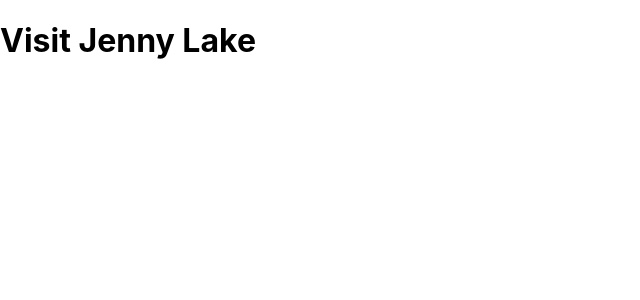
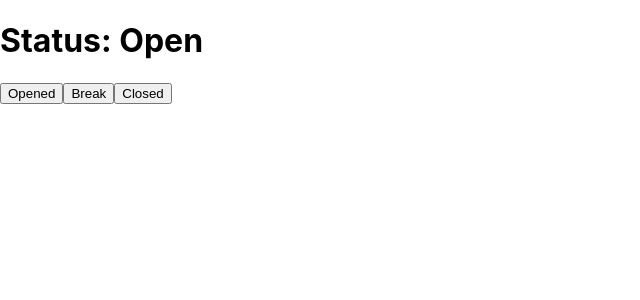
Before and after one commit to senaru/hello-react, a React (Create React App) app: page / in a window 1280 px wide. Shown: the top 300 px of the page, without its empty margins (0-640 px from the left). Built offline with nearby package versions, Linux system fonts and the light colour scheme.

Commit message:
using useState

```diff
--- a/src/index.js
+++ b/src/index.js
@@ -1,31 +1,21 @@
-import React from 'react';
+import React, { useState } from 'react';
 import ReactDOM from 'react-dom';
 import './index.css';
 
-function Lake({ name }) {
+function App() {
+    const [status, setStatus] = useState("Open");
     return (
-        <>
-            <h1>Visit {name}</h1>
-        </>);
-}
-
-function SkiResort({ name }) {
-    return (
-        <>
-            <h1>Visit {name}!</h1>
-        </>);
-}
-
-function App(props) {
-    if (props.season == "summer") {
-        return <Lake name="Jenny Lake" />;
-    } else if (props.season == "winter") {
-        return <SkiResort name="Jackson Hole Mountain Resort" />;
-    }
+        <div>
+            <h1>Status: {status}</h1>
+            <button onClick={() => setStatus("Open")}>Opened</button>
+            <button onClick={() => setStatus("Back in 5")}>Break</button>
+            <button onClick={() => setStatus("Closed")}>Closed</button>
+        </div>
+    );
 }
 
 ReactDOM.render(
-    <App season="summer" />,
+    <App />,
     document.getElementById('root')
 );
 
```
